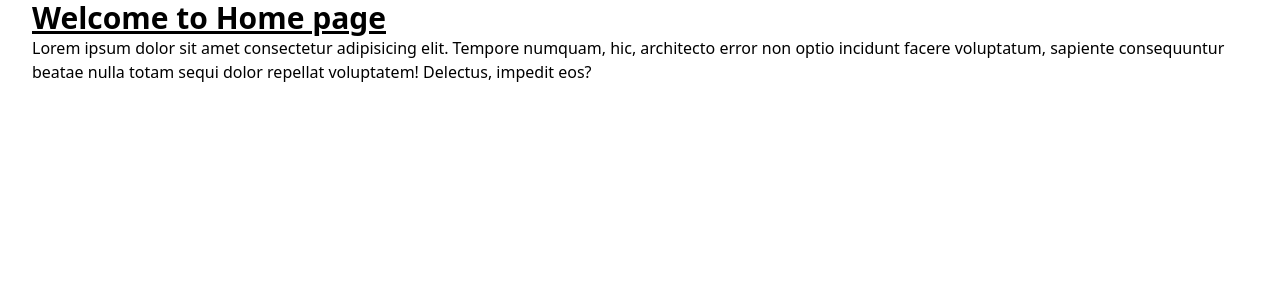
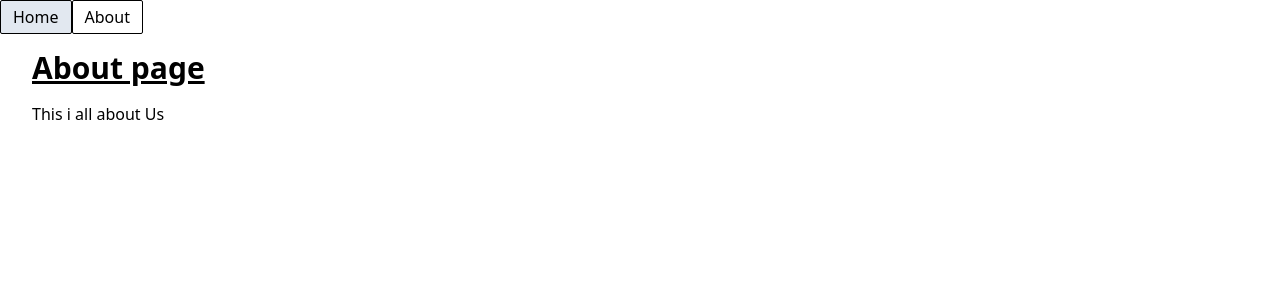
Before and after one commit to MariusCodeAcademy/feu8_10_react_router_tailwind, a React (Vite) app: page / in a window 1280 px wide. Shown: the top 300 px of the page. Built offline with nearby package versions, Linux system fonts and the light colour scheme.

Commit message:
activePage router

```diff
--- a/src/App.jsx
+++ b/src/App.jsx
@@ -1,10 +1,29 @@
+import { useState } from 'react';
 import './App.css';
+import AboutPage from './pages/AboutPage';
 import HomePage from './pages/HomePage';
 
 export default function App() {
+  const [activePage, setActivePage] = useState(2);
+
   return (
     <div>
-      <HomePage />
+      <div className="pb-4">
+        <button
+          onClick={() => setActivePage(1)}
+          className="border hover:bg-slate-200 border-black rounded-sm px-3 py-1"
+        >
+          Home
+        </button>
+        <button
+          onClick={() => setActivePage(2)}
+          className="border hover:bg-slate-200 border-black rounded-sm px-3 py-1"
+        >
+          About
+        </button>
+      </div>
+      {activePage === 1 && <HomePage />}
+      {activePage === 2 && <AboutPage />}
     </div>
   );
 }
--- /dev/null
+++ b/src/pages/AboutPage.jsx
@@ -0,0 +1,8 @@
+export default function AboutPage() {
+  return (
+    <div className="container">
+      <h1 className="text-3xl font-bold underline pb-4">About page</h1>
+      <p>This i all about Us</p>
+    </div>
+  );
+}
--- a/src/pages/HomePage.jsx
+++ b/src/pages/HomePage.jsx
@@ -1,7 +1,9 @@
 export default function HomePage() {
   return (
     <div className="container">
-      <h1 className="text-3xl font-bold underline">Welcome to Home page</h1>
+      <h1 className="text-3xl font-bold underline pb-4">
+        Welcome to Home page
+      </h1>
       <p>
         Lorem ipsum dolor sit amet consectetur adipisicing elit. Tempore
         numquam, hic, architecto error non optio incidunt facere voluptatum,
```
